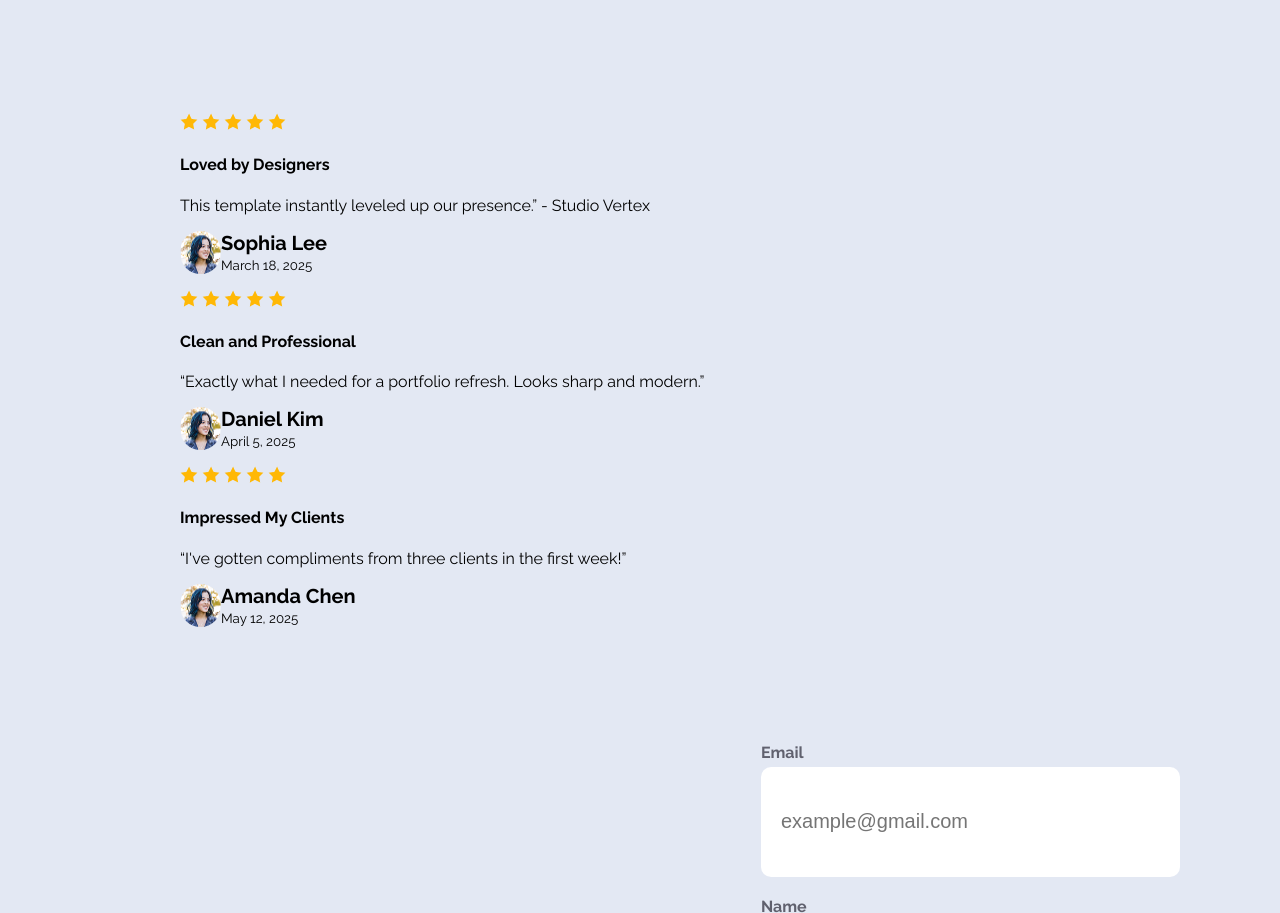
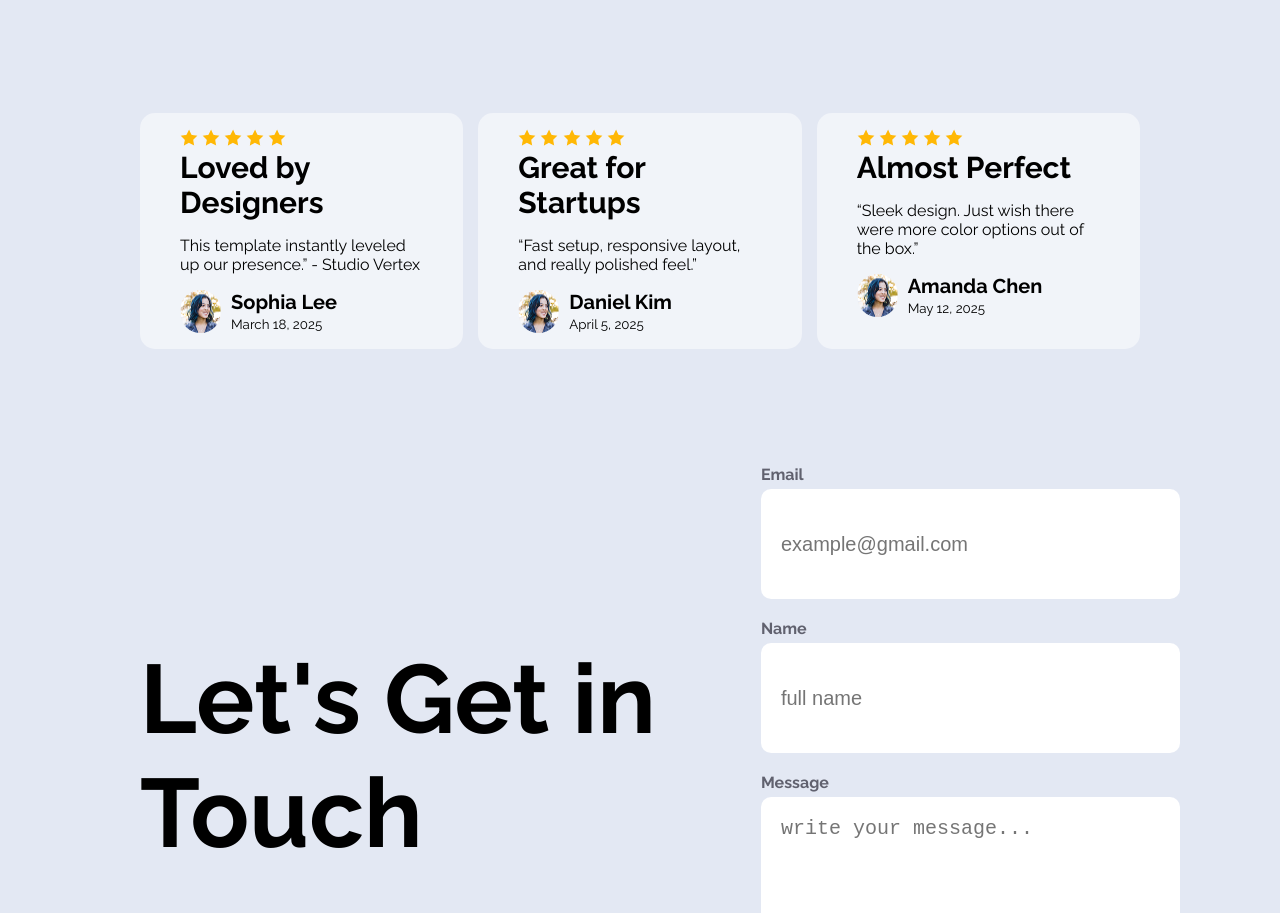
Before and after one commit to RidoyHossain-01/Assignment-1, a plain HTML site: page index.html in a window 1280 px wide. Shown: the part 1607-2520 px from the top of the page. Drawn offline with Linux system fonts and the light colour scheme.

Commit message:
reviews updated

```diff
--- a/index.html
+++ b/index.html
@@ -63,7 +63,7 @@
                          <img src="Assets/icon-star.png" alt="">
                          <img src="Assets/icon-star.png" alt="">
                          <img src="Assets/icon-star.png" alt="">
-                         <h4>Loved by Designers</h4>
+                         <h4 class="review-headline">Loved by Designers</h4>
                          <p>This template instantly leveled up our presence.” - Studio Vertex</p>
                          <div class="user-name">
                               <img src="Assets/avatar.png" alt="">
@@ -81,8 +81,8 @@
                          <img src="Assets/icon-star.png" alt="">
                          <img src="Assets/icon-star.png" alt="">
                          <img src="Assets/icon-star.png" alt="">
-                         <h4>Clean and Professional</h4>
-                         <p>“Exactly what I needed for a portfolio refresh. Looks sharp and modern.”</p>
+                         <h4 class="review-headline">Great for Startups</h4>
+                         <p>“Fast setup, responsive layout, and really polished feel.”</p>
                          <div class="user-name">
                               <img src="Assets/avatar.png" alt="">
                               <div class="name">
@@ -99,8 +99,8 @@
                          <img src="Assets/icon-star.png" alt="">
                          <img src="Assets/icon-star.png" alt="">
                          <img src="Assets/icon-star.png" alt="">
-                         <h4>Impressed My Clients</h4>
-                         <p>“I've gotten compliments from three clients in the first week!”</p>
+                         <h4 class="review-headline">Almost Perfect</h4>
+                         <p>“Sleek design. Just wish there were more color options out of the box.”</p>
                          <div class="user-name">
                               <img src="Assets/avatar.png" alt="">
                               <div class="name">
--- a/style.css
+++ b/style.css
@@ -124,8 +124,25 @@ main{
 
 
 /* review section starts here */
+.reviews{
+     display: flex;
+     justify-content: space-evenly;
+     gap: 15px;
+}
+.review{
+     width: 100%;
+     border: none;
+     background-color: rgba(255, 255, 255, 0.486);
+     border-radius: 15px;
+
+}
+.review-headline{
+     font-size: 30px;
+     margin: 0;
+}
 .user-name{
      display: flex;
+     gap: 10px;
 }
 .user-name img{
      border-radius: 50px;
```
